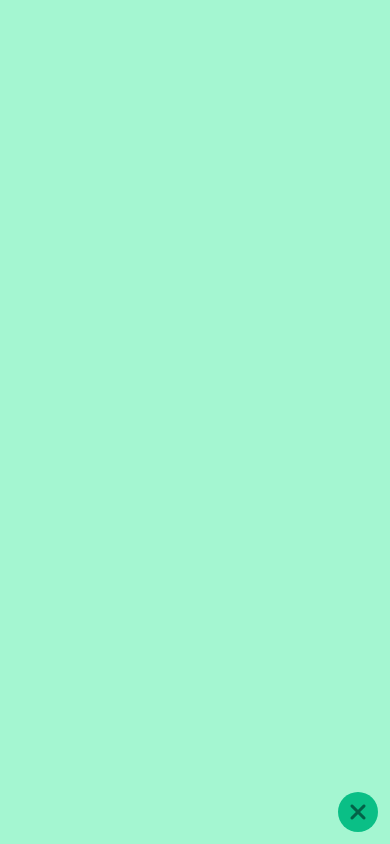
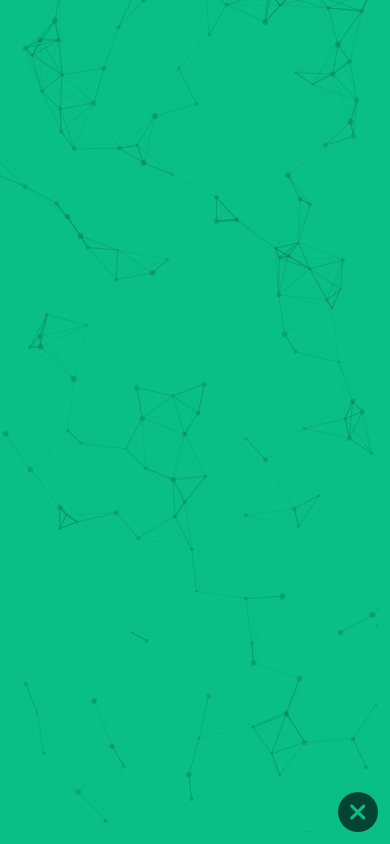
Before and after one commit to Miguel-A-Jara/portfolio-frontend, a Next.js app: page / in a window 390 px wide. Both pictures are taken after a click on the button 354 px from the left and 812 px from the top of the page. Shown: the top 844 px of the page. Built offline with nearby package versions, Linux system fonts and the light colour scheme.

Commit message:
Finishing touches on mobile navbar

```diff
--- a/package.json
+++ b/package.json
@@ -15,6 +15,8 @@
     "next": "13.0.3",
     "react": "18.2.0",
     "react-dom": "18.2.0",
+    "react-tsparticles": "^2.5.3",
+    "tsparticles": "^2.5.3",
     "typescript": "4.8.4"
   },
   "devDependencies": {
--- a/pages/index.tsx
+++ b/pages/index.tsx
@@ -14,18 +14,18 @@ const Home = () => {
         : <MobileNavbar />
       }
       <main className='mb-16 lg:mb-0 lg:ml-28'>
+        <p className='h-[100vh] pb-48 sticky top-0 bg-secondary-900'>hey</p>
         <p className='h-[100vh] pb-48 sticky top-0 bg-secondary-700'>hey</p>
-        <p className='h-[100vh] pb-48 sticky top-0 bg-secondary-500'>hey</p>
+        <p className='h-[100vh] pb-48 sticky top-0 bg-secondary-900'>hey</p>
         <p className='h-[100vh] pb-48 sticky top-0 bg-secondary-700'>hey</p>
-        <p className='h-[100vh] pb-48 sticky top-0 bg-secondary-500'>hey</p>
+        <p className='h-[100vh] pb-48 sticky top-0 bg-secondary-900'>hey</p>
         <p className='h-[100vh] pb-48 sticky top-0 bg-secondary-700'>hey</p>
-        <p className='h-[100vh] pb-48 sticky top-0 bg-secondary-500'>hey</p>
+        <p className='h-[100vh] pb-48 sticky top-0 bg-secondary-900'>hey</p>
         <p className='h-[100vh] pb-48 sticky top-0 bg-secondary-700'>hey</p>
-        <p className='h-[100vh] pb-48 sticky top-0 bg-secondary-500'>hey</p>
+        <p className='h-[100vh] pb-48 sticky top-0 bg-secondary-900'>hey</p>
         <p className='h-[100vh] pb-48 sticky top-0 bg-secondary-700'>hey</p>
-        <p className='h-[100vh] pb-48 sticky top-0 bg-secondary-500'>hey</p>
+        <p className='h-[100vh] pb-48 sticky top-0 bg-secondary-900'>hey</p>
         <p className='h-[100vh] pb-48 sticky top-0 bg-secondary-700'>hey</p>
-        <p className='h-[100vh] pb-48 sticky top-0 bg-secondary-500'>hey</p>
         fhdhfd
       </main>
     </div>
--- a/src/components/buttons/CloseButton.tsx
+++ b/src/components/buttons/CloseButton.tsx
@@ -7,7 +7,7 @@ const CloseButton = ({ handleToggle }: Props) => {
     <button
       className='
         w-10 h-10 flex items-center justify-center rounded-full
-        dark:bg-secondary-900 bg-primary-500 dark:text-secondary-600 text-primary-800
+        dark:bg-secondary-900 bg-primary-900 dark:text-secondary-600 text-primary-500
         active:scale-90 transition-all duration-300'
       onClick={handleToggle}
     >
--- a/src/components/buttons/HamburgerButton.tsx
+++ b/src/components/buttons/HamburgerButton.tsx
@@ -7,7 +7,7 @@ const HamburgerButton = ({ handleToggle }: Props) => {
     <button
       className='
         w-10 h-10 flex items-center justify-center rounded-full
-        dark:bg-secondary-800 bg-primary-500 dark:text-secondary-600 text-primary-800
+        dark:bg-secondary-900 bg-primary-900 dark:text-secondary-600 text-primary-500
         active:scale-90 transition-all duration-300'
       onClick={handleToggle}
     >
--- a/src/components/input/Toggler.tsx
+++ b/src/components/input/Toggler.tsx
@@ -9,7 +9,7 @@ const Toggler = ({ isActive, onChange }: Props) => {
     <label
       htmlFor='checked-toggle'
       className='inline-flex items-center relative transition-all duration-300
-      dark:bg-secondary-900 bg-primary-700 hover:dark:bg-secondary-500/25 hover:bg-primary-800
+      dark:bg-secondary-500/25 bg-primary-900/25 hover:dark:bg-secondary-900/50 hover:bg-primary-800
       cursor-pointer w-20 h-8 rounded-full'
     >
       <input
--- a/src/components/navbar/MobileNavbar.tsx
+++ b/src/components/navbar/MobileNavbar.tsx
@@ -6,6 +6,8 @@ import HamburgerButton from '../buttons/HamburgerButton';
 
 import useDarkMode   from '../../hooks/useDarkMode';
 import useScrollPage from '../../hooks/useScrollPage';
+import NavbarParticles from '../particles/NavbarParticles';
+import MobileNavbarBackground from './MobileNavbarBackground';
 
 const MobileNavbar = () => {
 
@@ -24,21 +26,17 @@ const MobileNavbar = () => {
 
   return (
     <>
-      <div className='flex items-center justify-between flex-row-reverse p-4 lg:hidden fixed bottom-0 h-16 w-[100vw]
+      <div className='flex items-center justify-between flex-row-reverse px-7 lg:hidden fixed bottom-0 h-16 w-[100vw]
       dark:bg-secondary-800 bg-primary-500 text-2xl z-10'
       >
         <HamburgerButton handleToggle={handleToggle} />
         <Toggler isActive={isDarkTheme} onChange={toggleOnChange} />
+        <NavbarParticles />
       </div>
 
-      {/* Navbar Opened Container */}
-      <div className={
-        `lg:hidden flex flex-col-reverse items-end p-3 z-20 fixed h-[100vh] w-[100vw] transition-all duration-300
-        dark:bg-secondary-800 bg-primary-200
-        ${isNavOpen ? 'left-0 opacity-100' : '-left-full opacity-0'}`}
-      >
-        <CloseButton handleToggle={handleToggle} />
-      </div>
+      <MobileNavbarBackground isNavOpen={isNavOpen} handleToggle={handleToggle} >
+        <NavbarParticles />
+      </MobileNavbarBackground>
     </>
   )
 }
--- /dev/null
+++ b/src/components/navbar/MobileNavbarBackground.tsx
@@ -0,0 +1,31 @@
+import CloseButton from "../buttons/CloseButton";
+
+interface Props {
+  children: React.ReactElement | React.ReactElement[];
+  isNavOpen: boolean;
+  handleToggle: () => void;
+};
+
+const MobileNavbarBackground = ({ children, isNavOpen, handleToggle }: Props) => {
+  return (
+    <>
+      <div className={
+        `lg:hidden flex flex-col-reverse items-end p-3 z-50 fixed h-[100vh] w-[100vw] max-w-3xl transition-all duration-300
+        dark:bg-secondary-800 bg-primary-500
+        ${isNavOpen ? 'left-0 opacity-100' : '-left-full opacity-0'}`}
+      >
+        { children }
+        <CloseButton handleToggle={handleToggle} />
+      </div>
+      {
+        isNavOpen &&
+        <div
+          className='bg-black/75 w-[100vw] h-[100vh] absolute z-10'
+          onClick={handleToggle}
+        />
+      }
+    </>
+  )
+}
+
+export default MobileNavbarBackground
--- a/src/components/navbar/Navbar.tsx
+++ b/src/components/navbar/Navbar.tsx
@@ -1,5 +1,6 @@
+import Toggler from '../input/Toggler'
 import useDarkMode from '../../hooks/useDarkMode';
-import Toggler from '../input/Toggler'
+import NavbarParticles from '../particles/NavbarParticles';
 
 const Navbar = () => {
 
@@ -10,9 +11,10 @@ const Navbar = () => {
   };
 
   return (
-    <div className='hidden lg:flex flex-col justify-between items-center h-[100vh] w-28 fixed py-10
-    dark:bg-secondary-800 bg-primary-500 drop-shadow-xl'>
-
+    <div className='hidden lg:flex flex-col-reverse justify-between items-center h-[100vh] w-28 fixed py-10
+    dark:bg-secondary-800 bg-primary-500 drop-shadow-xl'
+    >
+      <NavbarParticles />
       <Toggler isActive={isDarkTheme} onChange={toggleOnChange} />
     </div>
   )
--- /dev/null
+++ b/src/components/particles/NavbarParticles.tsx
@@ -0,0 +1,31 @@
+import { useCallback, useId } from 'react';
+
+import type { Engine } from 'tsparticles-engine';
+import Particles    from 'react-tsparticles';
+import { loadFull } from 'tsparticles';
+
+import useDarkMode from '../../hooks/useDarkMode';
+import navbarParticlesOptions from './NavbarParticlesOptions'
+
+const NavbarParticles = () => {
+
+  const { isDarkTheme } = useDarkMode();
+  const myId = useId();
+
+  const particlesInit = useCallback(async (engine: Engine) => {
+    await loadFull(engine);
+  }, []);
+
+  const options = navbarParticlesOptions(isDarkTheme);
+
+  return (
+    <Particles
+      id={myId}
+      className='opacity-50 absolute h-full w-full -z-10'
+      init={particlesInit}
+      options={{ fullScreen: { enable: false, zIndex: 10 }, ...options }}
+    />
+  )
+}
+
+export default NavbarParticles
--- /dev/null
+++ b/src/components/particles/NavbarParticlesOptions.ts
@@ -0,0 +1,68 @@
+const navbarParticlesOptions = (isDarkTheme: boolean) => {
+  const options = {
+    particles: {
+      number: {
+        value: 200,
+        density: {
+          enable: true,
+          area: 400
+        }
+      },
+      color: {
+        value: isDarkTheme ? ['#036686', '#159ac5'] : ['#034333', '#036248']
+      },
+      shape: {
+        type: 'circle'
+      },
+      opacity: {
+        value: 0.5,
+        anim: {
+          enable: true,
+          speed: 5
+        }
+      },
+      size: {
+        value: { min: 1, max: 3 }
+      },
+      links: {
+        enable: true,
+        distance: 60,
+        color: isDarkTheme ? '#31b7df' : '#034333',
+        opacity: 1,
+        width: 0.5
+      },
+      move: {
+        enable: true,
+        speed: 1,
+        random: false,
+        straight: false
+      }
+    },
+    interactivity: {
+      events: {
+        onHover: {
+          enable: true,
+          mode: 'grab'
+        },
+        onClick: {
+          enable: true,
+          mode: 'push'
+        }
+      },
+      modes: {
+        grab: {
+          distance: 50,
+          links: {
+            opacity: 0.5
+          }
+        },
+        push: {
+          quantity: 5,
+        }
+      }
+    }
+  };
+
+  return options;
+}
+export default navbarParticlesOptions;
--- a/src/hooks/useScrollPage.tsx
+++ b/src/hooks/useScrollPage.tsx
@@ -8,6 +8,7 @@ const useScrollPage = () => {
 
     //Toggle the scroll mode from HTML
     const mainHTML = document.querySelector('html');
+
     if ( !isPageScrollable ) mainHTML!.style.overflow = 'hidden';
     if ( isPageScrollable ) mainHTML!.style.overflowY = 'scroll';
 
```
Also changed, not shown: 1 other file (tests, documents, lock files or other folders).
